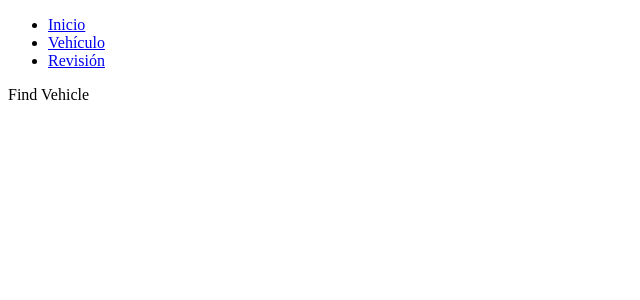
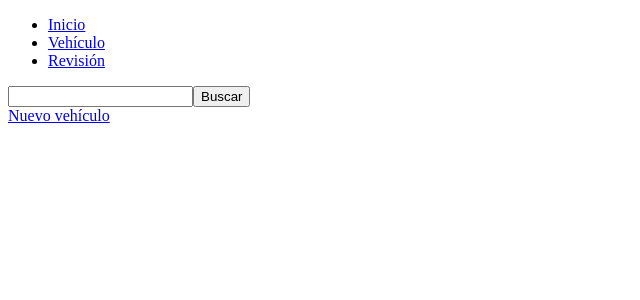
Before and after one commit to hdanielmm/check-vehicle-front, a React (Create React App) app: page /vehicle in a window 1280 px wide. Shown: the top 300 px of the page, without its empty margins (0-640 px from the left). Built offline with nearby package versions, Linux system fonts and the light colour scheme.

Commit message:
Add input text and link to FindVehicle

```diff
--- a/src/components/FindVehicle.js
+++ b/src/components/FindVehicle.js
@@ -1,9 +1,27 @@
 import React from 'react'
+import { Link } from 'react-router-dom'
 
 export const FindVehicle = () => {
+
+  const findVehicle = () => {
     return (
-        <div>
-            Find Vehicle
-        </div>
+      <div className='buscar-vehiculo'>
+        <form>
+          <label>
+            <input type="text" />
+          </label>
+          <input type='submit' value='Buscar' />
+        </form>
+      </div>
     )
+  }
+
+  return (
+    <div>
+      {findVehicle()}
+      <Link to='/vehicle/newVehicle'>Nuevo vehículo</Link>
+    </div>
+  )
 }
+
+export default FindVehicle;
--- a/src/components/NewVehicle.js
+++ b/src/components/NewVehicle.js
@@ -1,11 +1,15 @@
 import React from 'react';
 import { Link } from 'react-router-dom';
 
-export const NewVehicle = () => {
+const NewVehicle = () => {
   return (
     <div>
       New vehicle
-      <Link to='/vehicle'>Back</Link>
+      <li>
+        <Link to='/vehicle'>Back</Link>
+      </li>
     </div>
   )
 }
+
+export default NewVehicle;
--- a/src/components/Vehicle.js
+++ b/src/components/Vehicle.js
@@ -1,7 +1,7 @@
 import React from 'react'
 import { Switch, Route } from 'react-router-dom'
-import { FindVehicle } from './FindVehicle';
-import { NewVehicle } from './NewVehicle';
+import FindVehicle from './FindVehicle';
+import NewVehicle from './NewVehicle';
 
 const Vehicle = () => {
   return (
```
